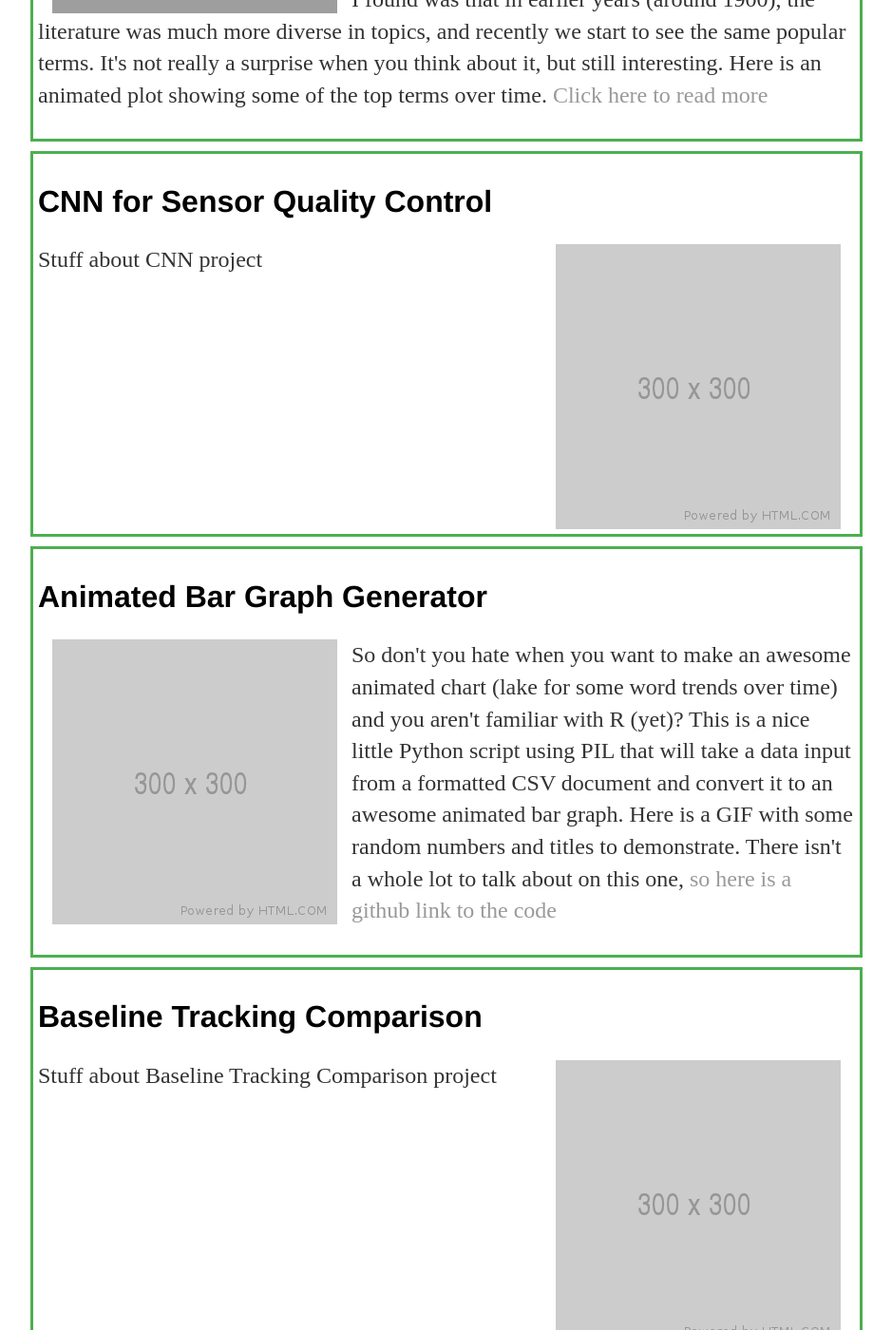
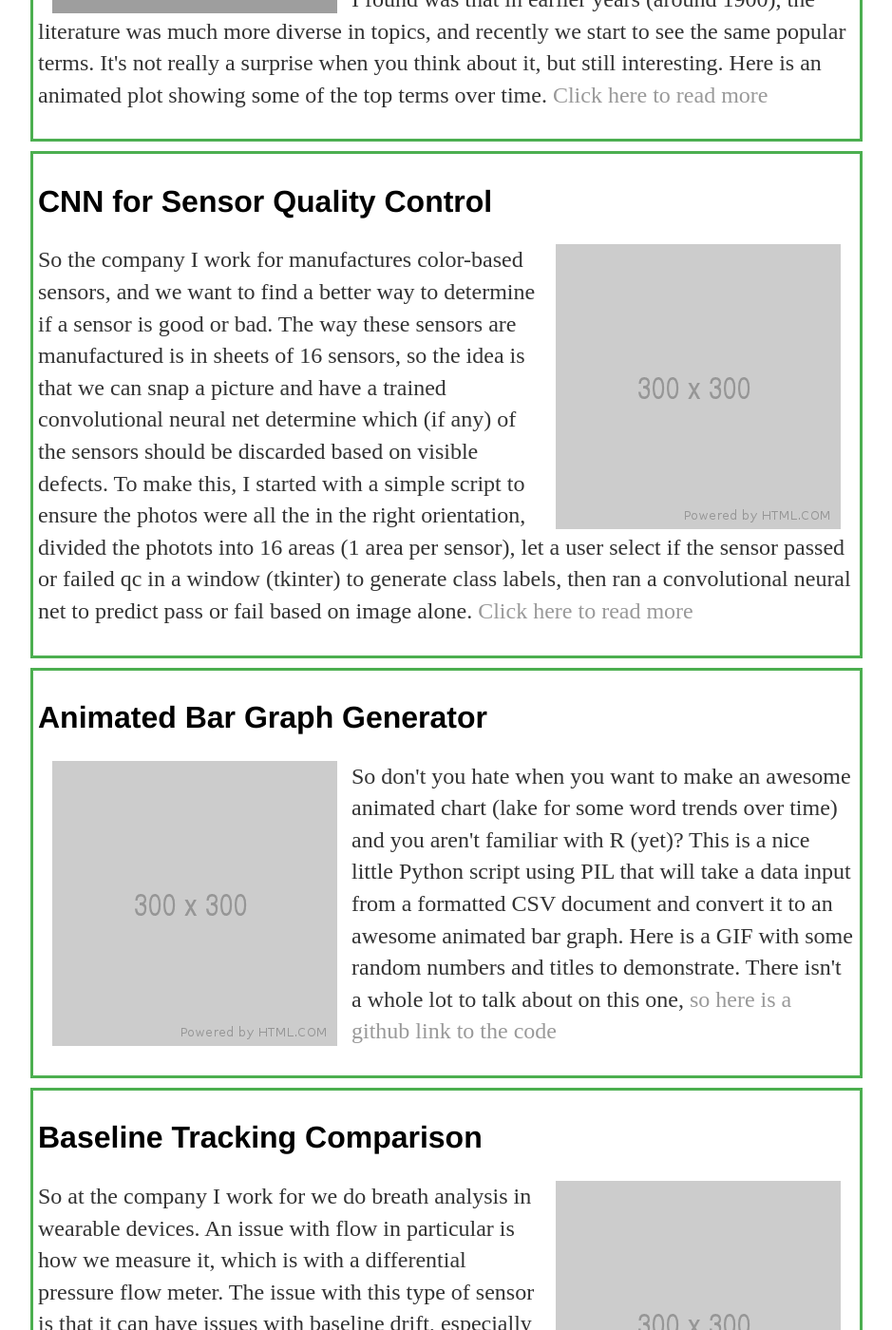
Before and after one commit to dbridgem/dbridgem.github.io, a Jekyll site: the page built from projects/index.html, in a window 1280 px wide and 1400 px high, scrolled down 758 px. Shown: the whole window at 95% size, without its empty margins (170-1109 px from the left). Built offline with Jekyll 4.4.1, drawn with Linux system fonts in a browser that asks for light colours; some of the changed text lies outside the part shown; grey boxes are pictures that could not be loaded.

Commit message:
Update index.html

```diff
--- a/projects/index.html
+++ b/projects/index.html
@@ -48,7 +48,12 @@ p .project{
 <div class="project">
 	<h2>CNN for Sensor Quality Control</h2>
 	<p><img style = "padding: 0 15px; float: right;" img src = "300.png" alt ="Image_Placeholder.png" height = 300 width = 300/>
-	Stuff about CNN project</p>
+	So the company I work for manufactures color-based sensors, and we want to find a better way to determine if a sensor is
+	good or bad. The way these sensors are manufactured is in sheets of 16 sensors, so the idea is that we can snap a picture and
+	have a trained convolutional neural net determine which (if any) of the sensors should be discarded based on visible defects.
+	To make this, I started with a simple script to ensure the photos were all the in the right orientation, divided the photots
+	into 16 areas (1 area per sensor), let a user select if the sensor passed or failed qc in a window (tkinter) to generate
+	class labels, then ran a convolutional neural net to predict pass or fail based on image alone. <a href="/CNN"> Click here to read more </a></p>
 </div>
 
 <div class="project">
@@ -64,5 +69,10 @@ p .project{
 <div class="project">
 	<h2>Baseline Tracking Comparison</h2>
 	<p><img style = "padding: 0 15px; float: right;" img src = "300.png" alt ="Image_Placeholder.png" height = 300 width = 300/>
-	Stuff about Baseline Tracking Comparison project</p>
+	So at the company I work for we do breath analysis in wearable devices. An issue with flow in particular is how we measure it, which is with
+	a differential pressure flow meter. The issue with this type of sensor is that it can have issues with baseline drift, especially
+	if the sensor experiences movement (like you would expect in a wearable device). Since we have a one-way valve, we know that when
+	the person is inhaling that we are at baseline. The question is: How do we determine when the person is inhaling? We had an algorithm
+	developed for a microcontroller but we wanted to ensure it was working properly, so this algorithm uses Python to generate a reference
+	for accurate assessment of baseline vs. exhalation breathing. <a href="/baseline_tracking>Click here to read more.</a></p>
 </div>
```
